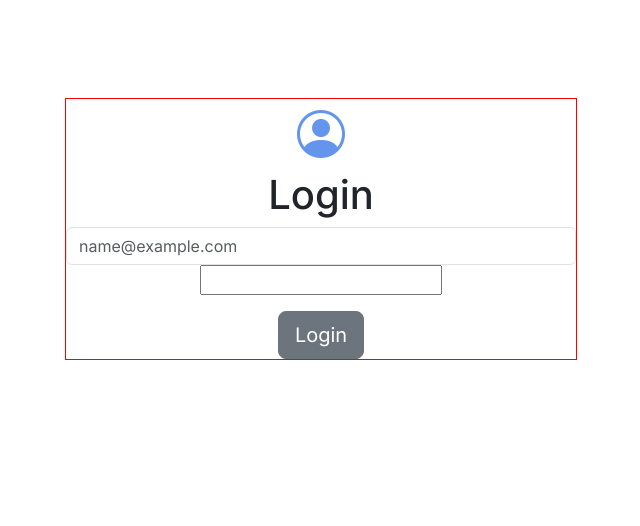
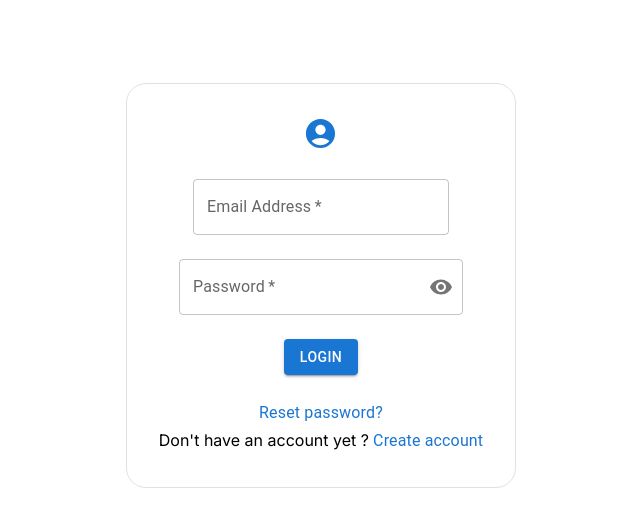
Before and after one commit to balaji1610/website-builder, a Next.js app: page / in a window 1280 px wide. Shown: the top 526 px of the page, without its empty margins (319-959 px from the left). Built offline with nearby package versions, Linux system fonts and the light colour scheme.

Commit message:
Implemented login screen UI

```diff
--- a/package.json
+++ b/package.json
@@ -9,6 +9,10 @@
     "lint": "next lint"
   },
   "dependencies": {
+    "@emotion/react": "^11.13.3",
+    "@emotion/styled": "^11.13.0",
+    "@mui/icons-material": "^6.1.6",
+    "@mui/material": "^6.1.6",
     "axios": "^1.7.7",
     "bootstrap": "^5.3.3",
     "bootstrap-icons": "^1.11.3",
--- a/src/app/components/login.tsx
+++ b/src/app/components/login.tsx
@@ -1,48 +1,94 @@
 "use client";
-import "bootstrap/dist/css/bootstrap.min.css";
-import "bootstrap/dist/js/bootstrap.bundle.js";
-import "bootstrap-icons/font/bootstrap-icons.css";
+import { useState } from "react";
+
+import { Box, Stack } from "@mui/material";
+import AccountCircleIcon from "@mui/icons-material/AccountCircle";
+import IconButton from "@mui/material/IconButton";
+import OutlinedInput from "@mui/material/OutlinedInput";
+import InputLabel from "@mui/material/InputLabel";
+import InputAdornment from "@mui/material/InputAdornment";
+import FormControl from "@mui/material/FormControl";
+import TextField from "@mui/material/TextField";
+import Visibility from "@mui/icons-material/Visibility";
+import VisibilityOff from "@mui/icons-material/VisibilityOff";
+import Button from "@mui/material/Button";
+import Typography from "@mui/material/Typography";
+
 export default function Login() {
+  const [showPassword, setShowPassword] = useState(false);
+
+  const handleClickShowPassword = () => setShowPassword((show) => !show);
   return (
-    <div className="container text-center">
-      <div className="row">
-        <div className="col align-self-center">
-          <div className="LoginCard">
-            <div className="cardUI">
-              <div className="cardItems">
-                <div>
-                  <i className="bi bi-person-circle loginIcon"></i>
-                </div>
-                <div>
-                  <h1>Login</h1>
-                </div>
-                <div>
-                  {" "}
-                  <div>
-                    <input
-                      type="email"
-                      className="form-control"
-                      id="exampleFormControlInput1"
-                      placeholder="name@example.com"
-                    />
-                  </div>
-                </div>
-                <div>
-                  <p>
-                    {" "}
-                    <input type="password" name="password" id="password" />
-                  </p>
-                </div>
-                <div>
-                  <button type="button" className="btn btn-secondary btn-lg">
-                    Login
-                  </button>
-                </div>
-              </div>
-            </div>
-          </div>
-        </div>
-      </div>
-    </div>
+    <Box>
+      <Stack
+        direction="column"
+        spacing={1}
+        justifyContent="flex-end"
+        alignItems="center"
+        height="30rem"
+      >
+        <Box
+          sx={{
+            border: "1px solid #E4E0E1",
+            padding: "2rem",
+            borderRadius: "20px",
+          }}
+        >
+          <Stack
+            direction="column"
+            spacing={3}
+            justifyContent="center"
+            alignItems="center"
+          >
+            <Box>
+              <AccountCircleIcon color="primary" fontSize="large" />
+            </Box>
+            <Box>
+              <TextField
+                required
+                label="Email Address"
+                sx={{ width: "16rem" }}
+              />
+            </Box>
+            <Box>
+              <FormControl variant="outlined" required>
+                <InputLabel>Password</InputLabel>
+                <OutlinedInput
+                  type={showPassword ? "text" : "password"}
+                  endAdornment={
+                    <InputAdornment position="end">
+                      <IconButton onClick={handleClickShowPassword} edge="end">
+                        {showPassword ? <VisibilityOff /> : <Visibility />}
+                      </IconButton>
+                    </InputAdornment>
+                  }
+                  label="Password"
+                />
+              </FormControl>
+            </Box>
+            <Box>
+              <Button variant="contained">LOGIN</Button>
+            </Box>
+            <Box>
+              <Typography
+                variant="subtitle1"
+                color="primary"
+                sx={{ textAlign: "center" }}
+              >
+                Reset password?
+              </Typography>
+              Don't have an account yet ?
+              <Typography
+                variant="subtitle1"
+                color="primary"
+                sx={{ display: "inline-block" }}
+              >
+                &nbsp;Create account
+              </Typography>
+            </Box>
+          </Stack>
+        </Box>
+      </Stack>
+    </Box>
   );
 }
```
Also changed, not shown: 1 other file (tests, documents, lock files or other folders).
